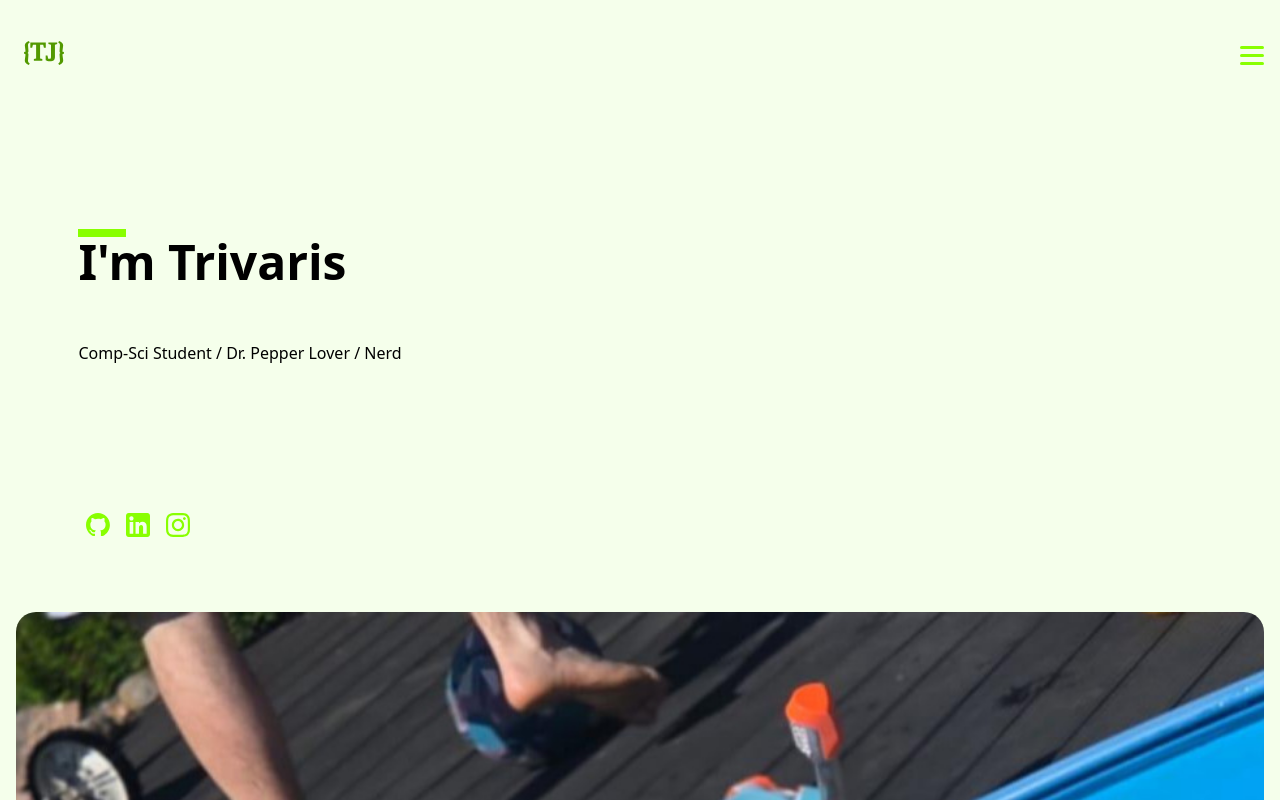
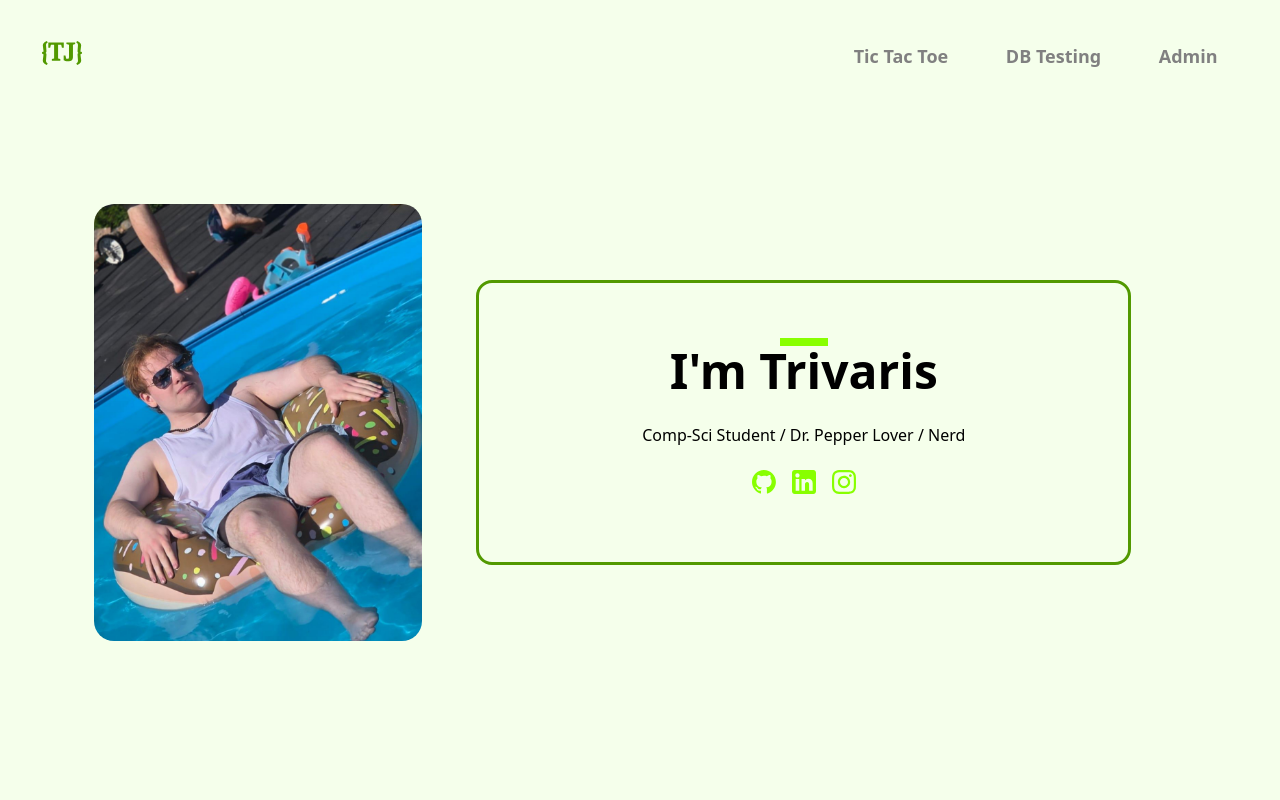
Before and after one commit to Trivaris/Homepage, a SvelteKit app: page / in a window 1280 px wide. Shown: the top 800 px of the page. Built offline with nearby package versions, Linux system fonts and the light colour scheme.

Commit message:
feat: Added responsiveness for desktop

```diff
--- /dev/null
+++ b/src/lib/actions/clickOutside.ts
@@ -0,0 +1,7 @@
+export function clickOutside(node: HTMLElement) {
+    const handle = (e: MouseEvent) => {
+        if (!node.contains(e.target as Node)) node.dispatchEvent(new CustomEvent('outclick'));
+    };
+    document.addEventListener('click', handle, true);
+    return { destroy() { document.removeEventListener('click', handle, true); } };
+}
--- a/src/lib/components/HamburgerMenu.svelte
+++ b/src/lib/components/HamburgerMenu.svelte
@@ -1,10 +1,22 @@
 <script lang="ts">
+	import { afterNavigate } from '$app/navigation';
+    import { clickOutside } from '$lib/actions/clickOutside'
+
     let { links } = $props();
     let open = $state(false);
+
+    const onKey = (e: KeyboardEvent) => { if (e.key === 'Escape') open = false; };
+	afterNavigate(() => (open = false));
 </script>
 
-<div class="menu">
-    <button class="hamburger" onclick={() => (open = !open)} aria-label="Toggle Menu">
+<div class="menu" use:clickOutside onoutclick={() => (open = false)}>
+  <button
+    class="hamburger"
+    onclick={() => (open = !open)}
+    onkeydown={onKey}
+    aria-expanded={open}
+    aria-label="Toggle Menu"
+  >
     <div class="patty"></div>
     <div class="patty"></div>
     <div class="patty"></div>
--- a/src/routes/+layout.svelte
+++ b/src/routes/+layout.svelte
@@ -29,7 +29,7 @@
 		--primary-color: hsla(88,100%,30%,1);
 		--secondary-color: rgb(136, 255, 0);
 		--background-color: hsla(88,100%,96%,1);
-		--border-padding: 0.5rem;
+		--border-margin: clamp(0.5rem, 2vw, 3rem);
 		--font: "Noto Sans", sans-serif;
 		background-color: var(--background-color);
 		font-family: var(--font);
--- a/src/routes/+page.svelte
+++ b/src/routes/+page.svelte
@@ -3,8 +3,8 @@
     import meImage from "$lib/assets/me.jpeg";
     import aliImage from "$lib/assets/ali.jpeg"
 
-    const heroInfos = {
-        trivaris: {
+    const infos = [
+        {
             name: "Trivaris",
             intro: "Comp-Sci Student / Dr. Pepper Lover / Nerd",
             image: meImage,
@@ -14,36 +14,33 @@
                 instagram: "https://www.instagram.com/trbn.jnt"
             }
         },
-        alireza: {
+        {
             name: "Alireza",
             intro: "Physics Student / Gymrat / Nerd",
             image: aliImage,
             links: {
                 github: "https://github.com/trivaris/",
-                linkedIn: "https://www.linkedin.com/in/torben-joneit-094070380/",
-                instagram: "https://www.instagram.com/trbn.jnt"
+                linkedIn: "https://www.linkedin.com/in/alireza-baktashian-4aa8b6380/",
+                instagram: "https://www.instagram.com/alirezabak24"
             }
         }
-    };
+    ];
 
 </script>
 
-<div class="hero">
-    <Hero
-        {...heroInfos.trivaris}
-    />
-</div>
-<div class="hero">
-    <Hero
-        {...heroInfos.alireza}
-    />
+<div class="heroes">
+    {#each infos as info }
+        <Hero {...info} />
+    {/each}
 </div>
 
 <style>
-    .hero {
-        margin-top: 5%;
-        margin-bottom: 50%;
-        margin-right: var(--border-padding);
-        margin-left: var(--border-padding);
+    .heroes {
+        margin: clamp(1rem, 5vh, 4rem) var(--border-margin);
+
+        display: flex;
+        flex-direction: column;
+        justify-content: space-between;
+        gap: clamp(2rem, 8vh, 6rem);
     }
 </style>
--- a/src/routes/Hero.svelte
+++ b/src/routes/Hero.svelte
@@ -12,11 +12,11 @@
         <div class="introAccent"></div>
         <h1 class="intro">I'm {name}</h1>
         <p class="introText">{intro}</p>
-    </div>
-    <div class="links">
-        <a href={links.github}><Github /></a>
-        <a href={links.linkedIn}><LinkedIn /></a>
-        <a href={links.instagram}><Instagram /></a>
+        <div class="links">
+            <a href={links.github}><Github /></a>
+            <a href={links.linkedIn}><LinkedIn /></a>
+            <a href={links.instagram}><Instagram /></a>
+        </div>
     </div>
     <img class="image" src={image} alt={name}>
 </div>
@@ -37,18 +37,20 @@
 
     .links {
         display: flex;
-        margin: 5%;
+        justify-content: left;
     }
 
     .introDiv {
         display: flex;
         flex-direction: column;
+        padding: 5%;
         margin: 5%;
     }
 
     .intro {
-        margin-top: 0px;
-        padding-top: 0px;
+        margin-top: 0%;
+        margin-bottom: 1%;
+        padding-top: 0%;
         font-size: 3rem;
         font-weight: bold;
     }
@@ -61,4 +63,26 @@
         padding-bottom: 0px;
     }
 
+    @media (min-width: 768px) {
+        .hero {
+            flex-direction: row;
+            align-items: center;
+            justify-content: space-between;
+            margin: 5%;
+        }
+
+        .introDiv {
+            flex: 1;
+            align-items: center;
+            border: solid var(--primary-color);
+            border-radius: 1rem;
+        }
+
+        .image {
+            order: -1;
+            max-width: 30%;
+        }
+    }
+
+
 </style>
--- a/src/routes/Navbar.svelte
+++ b/src/routes/Navbar.svelte
@@ -8,25 +8,26 @@
 <nav class = "navbar">
 	<a href="/"><Logo /></a>
 	<div class="hamburger"><HamburgerMenu {links}/></div>
-	{#each links as link}
-		<a class="navitem" href="/{link.rel}">{link.name}</a>
-	{/each}
-	<a class="navitem" href="/admin">Admin</a>
+	<div class="navitems">
+		{#each links as link}
+			<a class="navitem" href="{link.rel}">{link.name}</a>
+		{/each}
+		<a class="navitem" href="/admin">Admin</a>
+	</div>
 </nav>
 
 <style>
+	.navitems { display: none; }
+
 	.navbar {
 		display: flex;
 		justify-content: space-between;
 		align-items: center;
-		padding: 2% var(--border-padding);
+		padding: 2% var(--border-margin);
 	}
 
+
 	.navitem {
-		display: none;
-	}
-
-	/* .navitem {
 		font-size: large;
 		font-weight: bold;
 		margin: 0rem 1rem;
@@ -36,9 +37,17 @@
 		color: gray;
 	}
 
-	.navitem:hover {
-		background-color: var(--secondary-color);
-		color: black;
-	} */
+	@media (min-width: 768px) {
+		.hamburger { display: none; }
 
+		.navitems {
+			display: flex;
+			justify-content: left;
+		}
+
+		.navitem:hover {
+			background-color: var(--secondary-color);
+			color: black;
+		}
+	}
 </style>
--- a/src/routes/comments/+page.svelte
+++ b/src/routes/comments/+page.svelte
@@ -12,6 +12,6 @@
         display: flex;
         align-content: center;
         flex-direction: column;
-        margin: 2% var(--border-padding);
+        margin: 2% var(--border-margin);
     }
 </style>
--- a/src/routes/testing/+page.svelte
+++ /dev/null
@@ -1,5 +0,0 @@
-<script lang="ts">
-    import HamburgerMenu from "$lib/components/HamburgerMenu.svelte";
-</script>
-
-<HamburgerMenu />
```
Also changed, not shown: src/app.d.ts (+7 -0 lines). Lines whose indentation alone changed are shown as unchanged.
